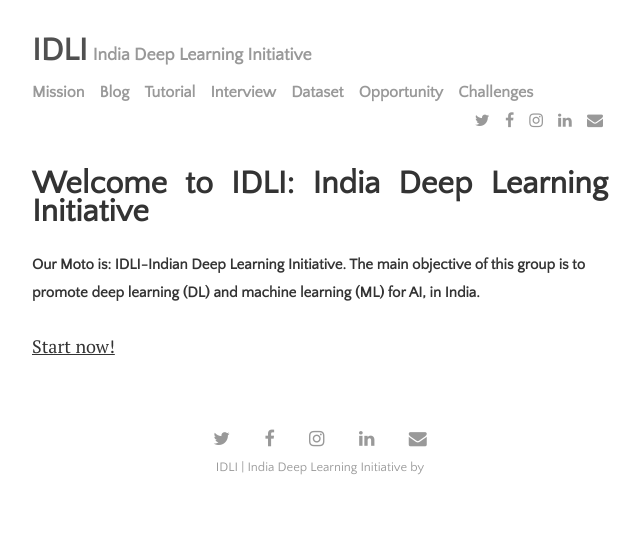
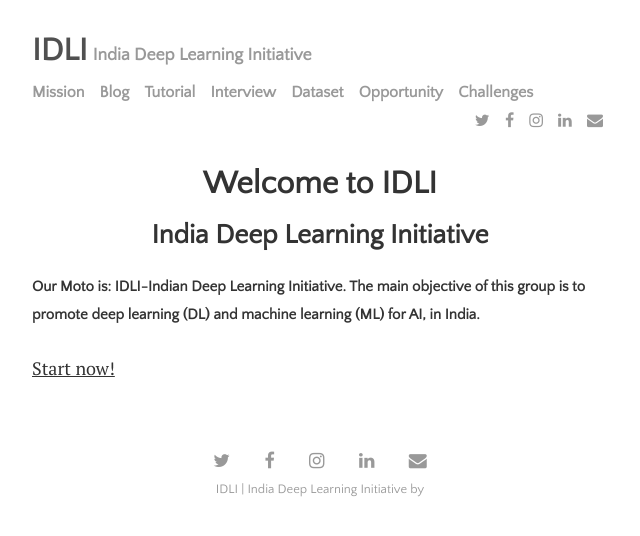
Before and after one commit to IndiaDeepLearningInitiative-IDLI/IndiaDeepLearningInitiative-IDLI.github.io, a Jekyll site: the page built from index.html, in a window 1280 px wide. Shown: the top 536 px of the page, without its empty margins (320-960 px from the left). Built offline with Jekyll 4.4.1, drawn with Linux system fonts in a browser that asks for light colours; nearby versions of some CDN libraries; the list of posts is cut into pages by our own code.

Commit message:
small syntax change

```diff
--- a/index.html
+++ b/index.html
@@ -3,7 +3,8 @@ layout: default
 title: Home
 ---
 <div>
-  <h1 style="text-align: justify;">Welcome to IDLI: India Deep Learning Initiative</h1>
+  <h1 style="text-align: center;">Welcome to IDLI </h1>
+  <h2 style="text-align: center;">India Deep Learning Initiative</h2>
   <h5 style="text-align: justify-all;">Our Moto is: IDLI-Indian Deep Learning Initiative. The main objective of this group is to promote deep learning (DL) and machine learning (ML) for AI, in India.</h5>
   <a href="#">Start now!</a>
 
```
